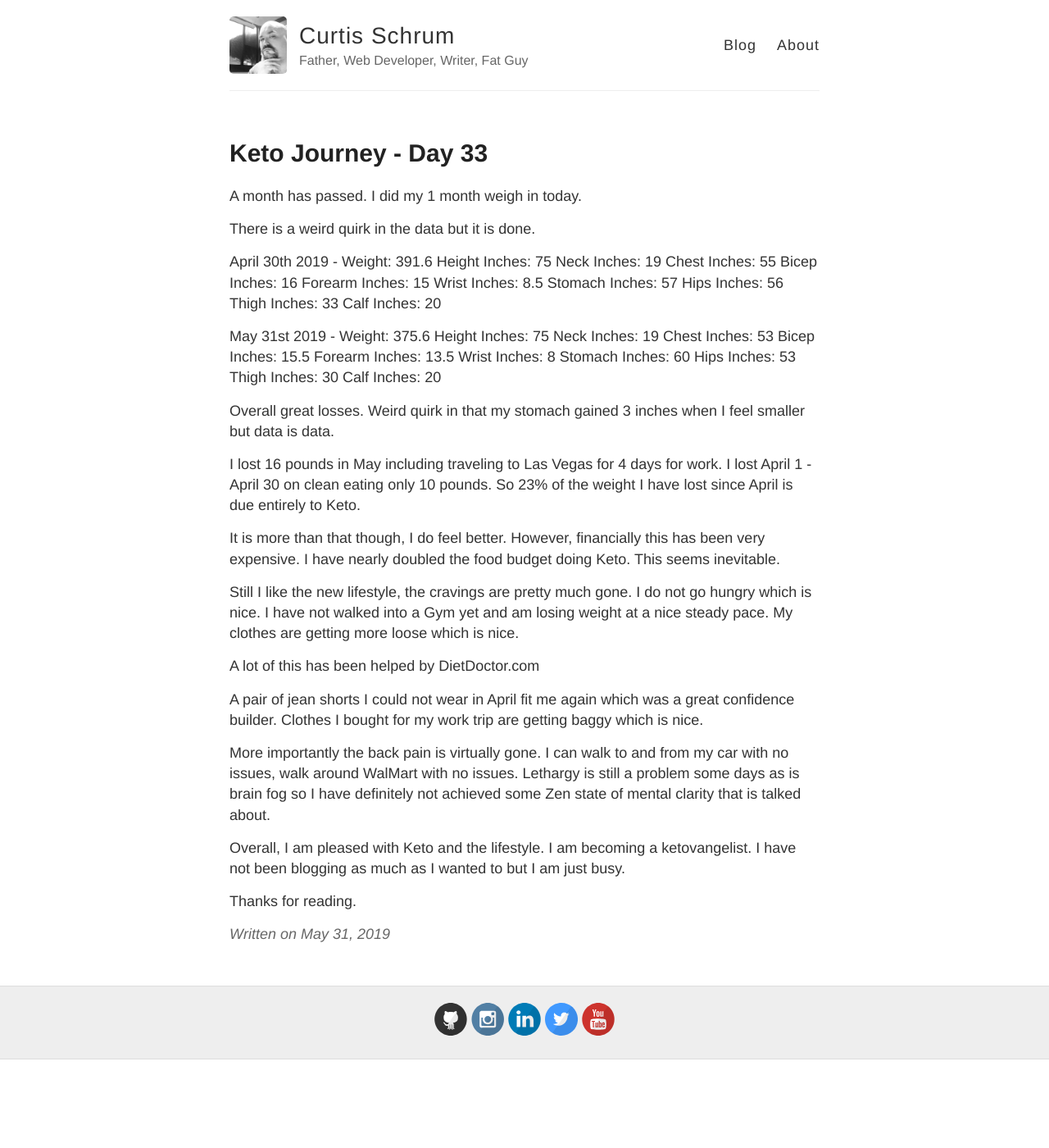
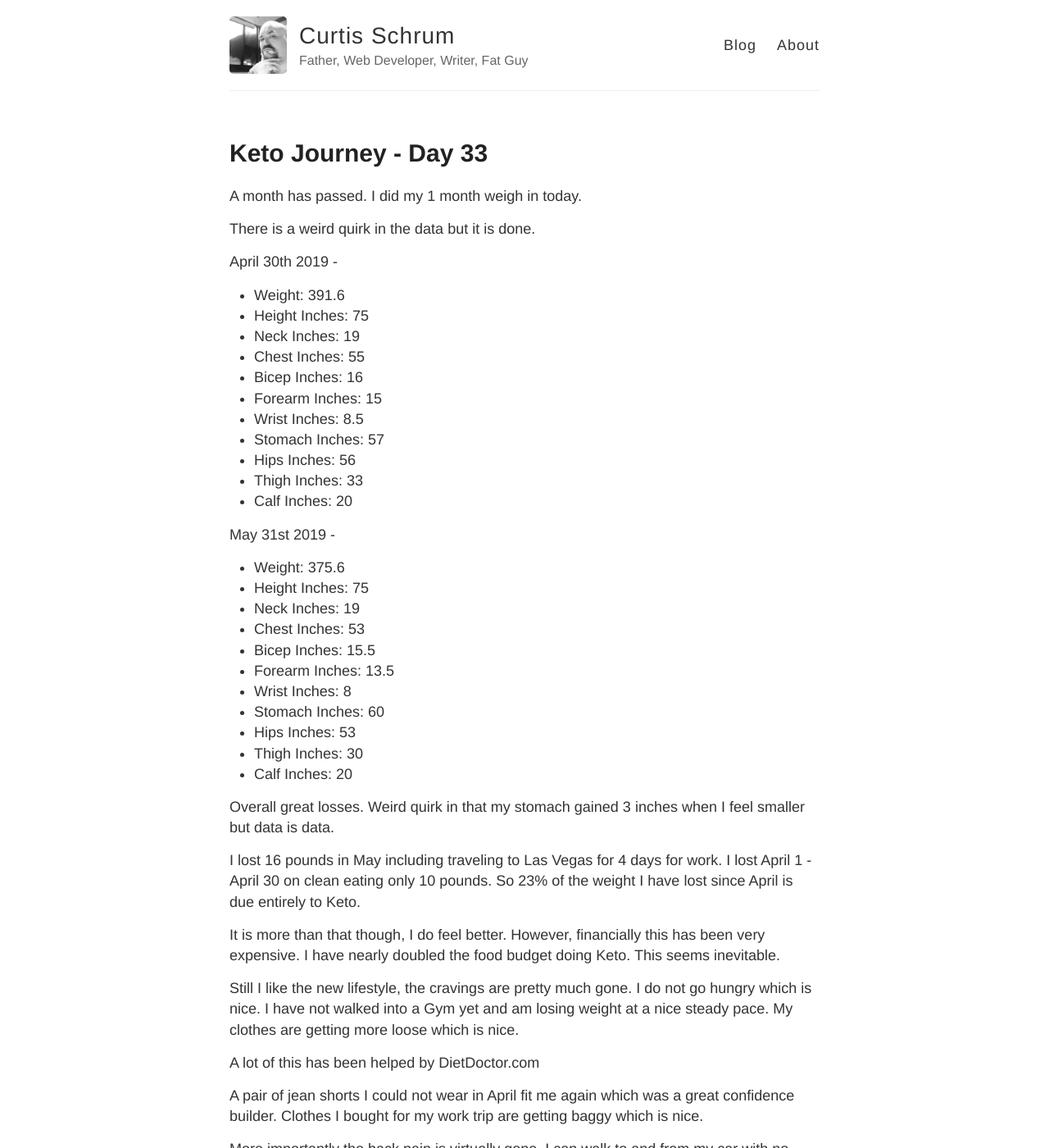
Before and after one commit to mandatoryhashtags/thefatguyjourney-com, a Jekyll site: the page built from _posts/2019-5-31-Day-Thirty-Three.md, in a window 1280 px wide and 1400 px high. Shown: the whole window at 82% size. Built offline with Jekyll 4.4.1, drawn with Linux system fonts in a browser that asks for light colours; some of the changed lines change nothing that is shown.

Commit message:
Format changes 5/31 post

```diff
--- a/_posts/2019-5-31-Day-Thirty-Three.md
+++ b/_posts/2019-5-31-Day-Thirty-Three.md
@@ -10,30 +10,30 @@ A month has passed. I did my 1 month weigh in today.
 There is a weird quirk in the data but it is done.
 
 April 30th 2019 -
-Weight: 391.6
-Height Inches: 75
-Neck Inches: 19
-Chest Inches: 55
-Bicep Inches: 16
-Forearm Inches: 15
-Wrist Inches: 8.5
-Stomach Inches: 57
-Hips Inches: 56
-Thigh Inches: 33
-Calf Inches: 20
+* Weight: 391.6
+* Height Inches: 75
+* Neck Inches: 19
+* Chest Inches: 55
+* Bicep Inches: 16
+* Forearm Inches: 15
+* Wrist Inches: 8.5
+* Stomach Inches: 57
+* Hips Inches: 56
+* Thigh Inches: 33
+* Calf Inches: 20
 
 May 31st 2019 -
-Weight: 375.6
-Height Inches: 75
-Neck Inches: 19
-Chest Inches: 53
-Bicep Inches: 15.5
-Forearm Inches: 13.5
-Wrist Inches: 8
-Stomach Inches: 60
-Hips Inches: 53
-Thigh Inches: 30
-Calf Inches: 20
+* Weight: 375.6
+* Height Inches: 75
+* Neck Inches: 19
+* Chest Inches: 53
+* Bicep Inches: 15.5
+* Forearm Inches: 13.5
+* Wrist Inches: 8
+* Stomach Inches: 60
+* Hips Inches: 53
+* Thigh Inches: 30
+* Calf Inches: 20
 
 Overall great losses. Weird quirk in that my stomach gained 3 inches when I feel smaller but data is data.
 
```
